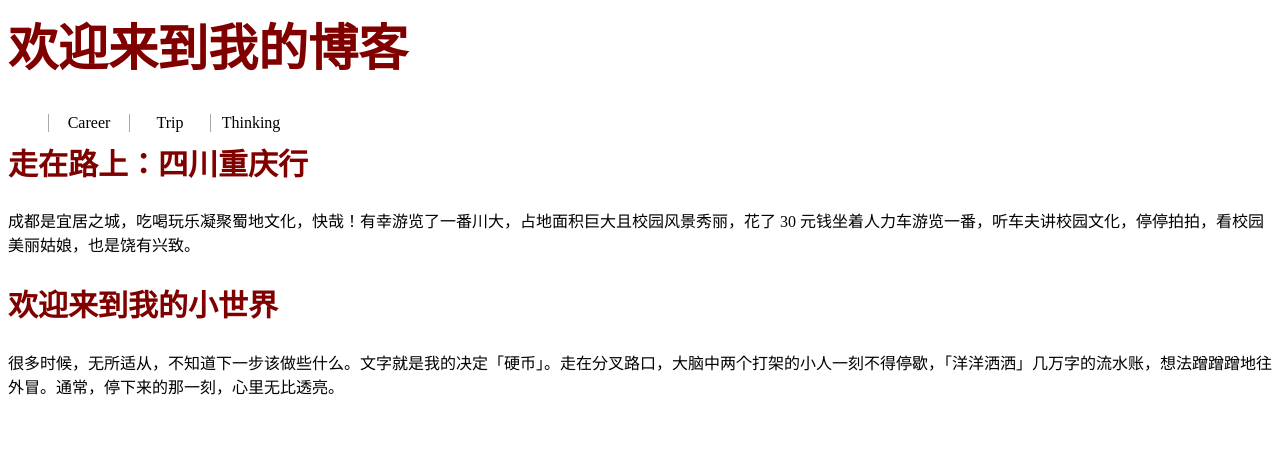
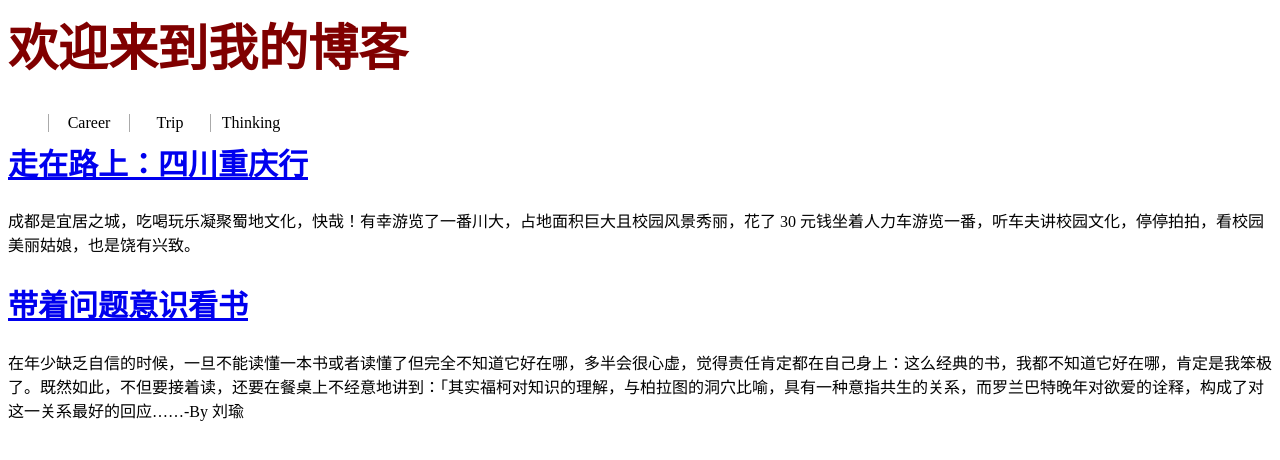
Before and after one commit to zhangdian0801/MyBlog, a plain HTML site: page index.html in a window 1280 px wide. Drawn offline with Linux system fonts and the light colour scheme.

Commit message:
add new file

```diff
--- a/index.html
+++ b/index.html
@@ -14,15 +14,15 @@
   	</ul>
 
   	<div class="article">
-    <h2>走在路上：四川重庆行</h2>
+    <h2><a href="travel-SiChuan-161122.html">走在路上：四川重庆行</a></h2>
     <p>
       成都是宜居之城，吃喝玩乐凝聚蜀地文化，快哉！有幸游览了一番川大，占地面积巨大且校园风景秀丽，花了 30 元钱坐着人力车游览一番，听车夫讲校园文化，停停拍拍，看校园美丽姑娘，也是饶有兴致。
     </p>
 	</div>
 
-    <h2>欢迎来到我的小世界</h2>
+    <h2><a href="problem-consciousness-161122.html">带着问题意识看书</a></h2>
     <p>
-      很多时候，无所适从，不知道下一步该做些什么。文字就是我的决定「硬币」。走在分叉路口，大脑中两个打架的小人一刻不得停歇，「洋洋洒洒」几万字的流水账，想法蹭蹭蹭地往外冒。通常，停下来的那一刻，心里无比透亮。
+      在年少缺乏自信的时候，一旦不能读懂一本书或者读懂了但完全不知道它好在哪，多半会很心虚，觉得责任肯定都在自己身上：这么经典的书，我都不知道它好在哪，肯定是我笨极了。既然如此，不但要接着读，还要在餐桌上不经意地讲到：「其实福柯对知识的理解，与柏拉图的洞穴比喻，具有一种意指共生的关系，而罗兰巴特晚年对欲爱的诠释，构成了对这一关系最好的回应……-By 刘瑜
     </p>
 
    </body>
```
